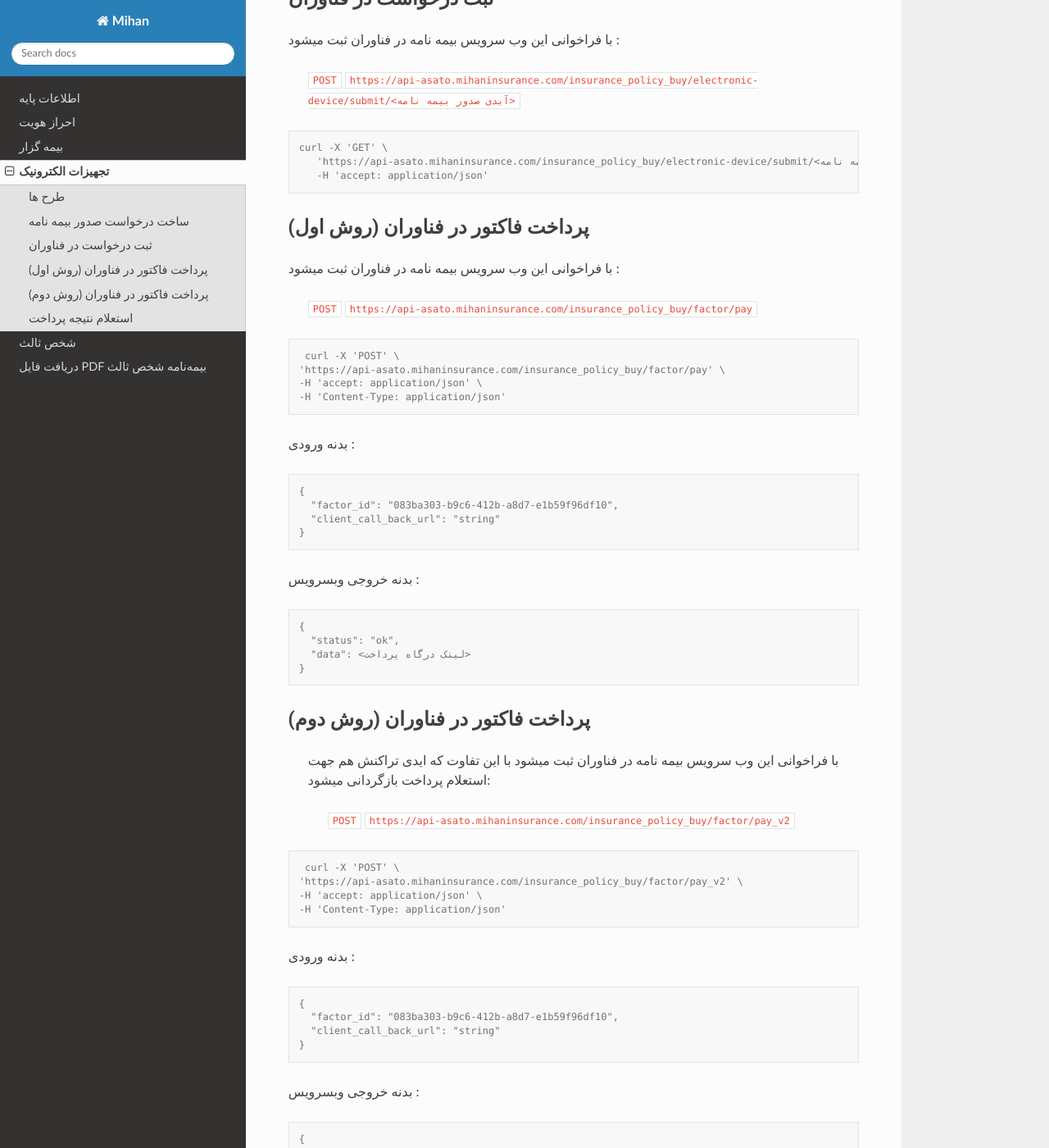
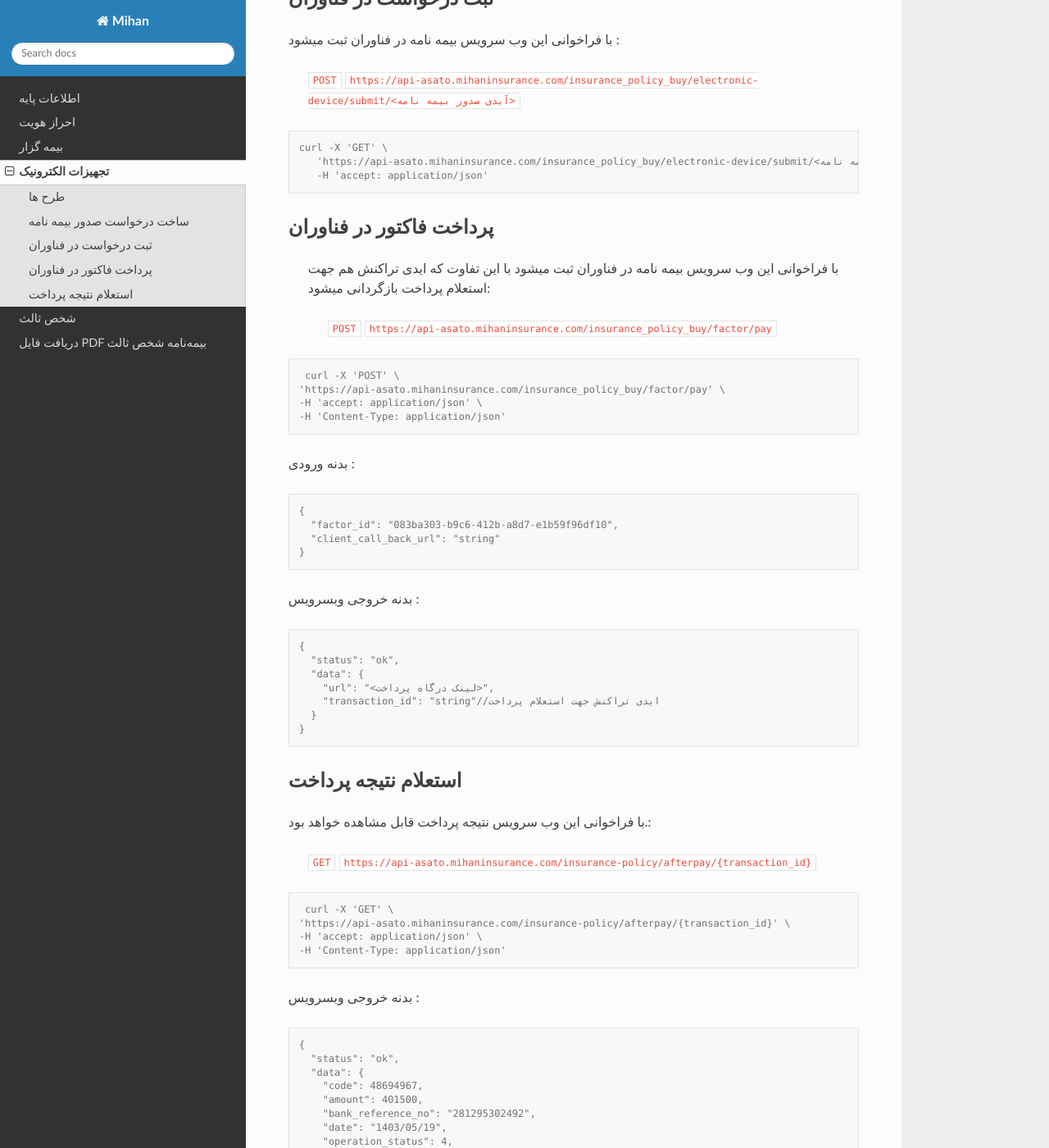
Before and after one commit to artaabbasi/mihan-issue, a Sphinx documentation site: the page built from docs/source/electronic_devices.rst, in a window 1280 px wide and 1400 px high, scrolled down 5675 px. Shown: the whole window at 82% size. Built offline with Sphinx 7.4.7 and the Read the Docs theme 3.1.0, drawn with Linux system fonts in a browser that asks for light colours.

Commit message:
Update electronic_devices.rst

```diff
--- a/docs/source/electronic_devices.rst
+++ b/docs/source/electronic_devices.rst
@@ -334,10 +334,11 @@
       'https://api-asato.mihaninsurance.com/insurance_policy_buy/electronic-device/submit/<آیدی صدور بیمه نامه>' \
       -H 'accept: application/json'
 
-پرداخت فاکتور در فناوران (روش اول)
+
+پرداخت فاکتور در فناوران
 ----------------
 
-با فراخوانی این وب سرویس بیمه نامه در فناوران ثبت میشود :
+ با فراخوانی این وب سرویس بیمه نامه در فناوران ثبت میشود با این تفاوت که ایدی تراکنش هم جهت استعلام پرداخت بازگردانی میشود:
 
     ``POST``
     ``https://api-asato.mihaninsurance.com/insurance_policy_buy/factor/pay``
@@ -347,41 +348,6 @@
 
    curl -X 'POST' \
   'https://api-asato.mihaninsurance.com/insurance_policy_buy/factor/pay' \
-  -H 'accept: application/json' \
-  -H 'Content-Type: application/json'
-
-بدنه ورودی :
-
-.. code-block:: console
-
-    {
-      "factor_id": "083ba303-b9c6-412b-a8d7-e1b59f96df10",
-      "client_call_back_url": "string"
-    }
-
-بدنه خروجی وبسرویس :
-
-
-.. code-block:: console
-
-    {
-      "status": "ok",
-      "data": <لینک درگاه پرداخت>
-    }
-
-پرداخت فاکتور در فناوران (روش دوم)
-----------------
-
- با فراخوانی این وب سرویس بیمه نامه در فناوران ثبت میشود با این تفاوت که ایدی تراکنش هم جهت استعلام پرداخت بازگردانی میشود:
-
-    ``POST``
-    ``https://api-asato.mihaninsurance.com/insurance_policy_buy/factor/pay_v2``
-
-
-.. code-block:: console
-
-   curl -X 'POST' \
-  'https://api-asato.mihaninsurance.com/insurance_policy_buy/factor/pay_v2' \
   -H 'accept: application/json' \
   -H 'Content-Type: application/json'
 
```
